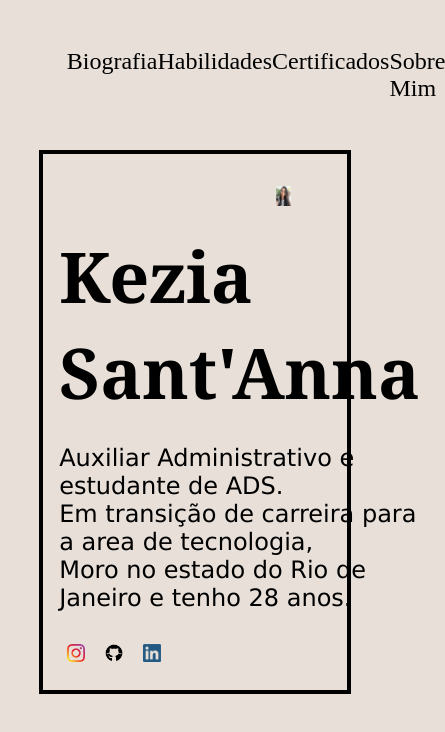
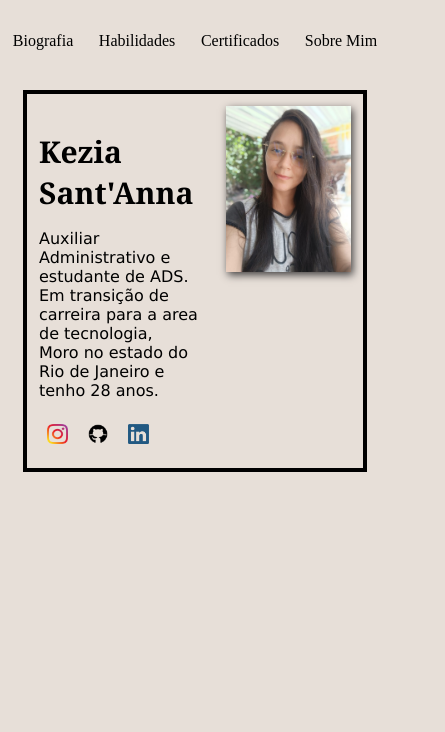
Before and after one commit to Kezia-SantAnna/portif-lio, a plain HTML site: page index.html in a window 390 px wide. Shown: the whole page, 445 px wide, since content can reach past the window. Drawn offline with Linux system fonts and the light colour scheme.

Commit message:
style: responsividade da pagina

```diff
--- a/index.html
+++ b/index.html
@@ -7,7 +7,7 @@
     <link rel="stylesheet" href="portifolio.css" />
   </head>
   <body>
-    <div>
+    <div class="main-div">
       <nav>
         <a>Biografia</a>
         <a>Habilidades</a>
@@ -34,9 +34,9 @@
             </a>
           </div>
         </div>
-        <figure>
+        <div class="image-profile">
           <img src="assets/perfil.jpg" alt="Foto perfil" />
-        </figure>
+        </div>
       </main>
 
       <!--  -->
--- a/portifolio.css
+++ b/portifolio.css
@@ -1,16 +1,23 @@
-body {
+body,
+html {
   background-color: #e7dfd8;
+  width: 100vw;
+  margin: 0;
+  box-sizing: border-box;
+  padding: 0;
+  overflow-x: hidden;
 }
 
 nav {
   display: flex;
   justify-content: space-between;
-  padding: 12px;
-  margin: 36px 12vw;
+  margin-block: 32px;
+  width: 100%;
 }
 
 nav > a {
-  font-size: 24px;
+  margin: auto;
+  font-size: 20px;
 }
 
 nav > a:hover {
@@ -20,14 +27,9 @@ nav > a:hover {
 
 h2 {
   font-family: Georgia, "Times New Roman", Times, serif;
-  font-size: 70px;
+  font-size: 60px;
   color: black;
   margin-bottom: 0;
-}
-
-figure {
-  /* margin: 0; */
-  width: 30%;
 }
 
 img {
@@ -42,22 +44,68 @@ p {
 
 .social-item > img {
   margin: 8px;
-  width: 5%;
+  width: 15%;
 }
 
 .about-me {
   display: grid;
-  width: 65%;
+  width: 60%;
 }
 
 .social-box {
-  align-self: flex-end;
+  width: 80%;
 }
 
 .container-box {
   border: solid 4px black;
-  padding: 16px;
-  margin-inline: 8vw;
+  padding: 24px;
+  width: 80%;
+  margin: auto;
+  margin-top: 8px;
   display: flex;
   justify-content: space-between;
+  gap: 16px;
 }
+
+.image-profile {
+  width: 30%;
+}
+
+.image-profile > img {
+  box-shadow:  2px 3px 8px rgb(65, 63, 63);
+}
+
+.main-div {
+  width: 100%;
+  display: grid;
+  justify-content: center;
+}
+
+@media screen and (max-width: 768px) {
+  nav > a {
+    margin:0;
+  font-size: 16px;
+}
+nav {
+  justify-content: space-around;
+}
+h2 {
+  font-size: 30px;
+}
+p {
+  font-size: 16px;
+}
+
+.container-box {
+  padding: 12px;
+  gap: 12px;
+}
+.about-me {
+  width: 55%;
+}
+
+.image-profile {
+  width: 40%;
+}
+
+}
```
